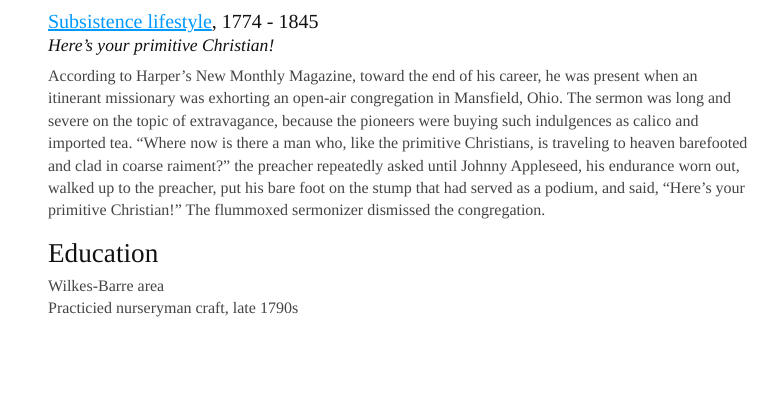
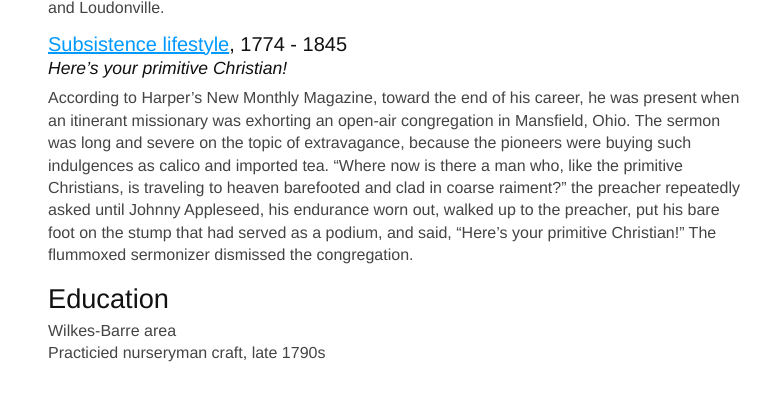
Before and after one commit to Pretz/markdown-resume, a plain HTML site: page index.html in a window 1280 px wide. Shown: the part 710-1113 px from the top of the page, without its empty margins (242-1019 px from the left). Before the commit the page ends 1068 px from the top, so only its background shows below. Drawn offline with Linux system fonts and the light colour scheme.

Commit message:
Switch to Helvetica

```diff
--- a/resume.css
+++ b/resume.css
@@ -1,11 +1,12 @@
 body {
     margin: 0 auto;
-    font-family: Times, Times New Roman, serif;
+    font-family: Helvetica, Arial, sans-serif;
     color: #444444;
     line-height: 1;
     max-width: 700px;
     padding: 30px;
     font-size: 16px;
+    font-weight: 200;
 }
 
 h1, h2, h3, h4 {
@@ -38,6 +39,7 @@ h4 {
 h5 {
     font-size: 1.125em;
     line-height: 1.2em;
+    font-weight: 500;
 }
 img {
   padding-left: 10px;
```
